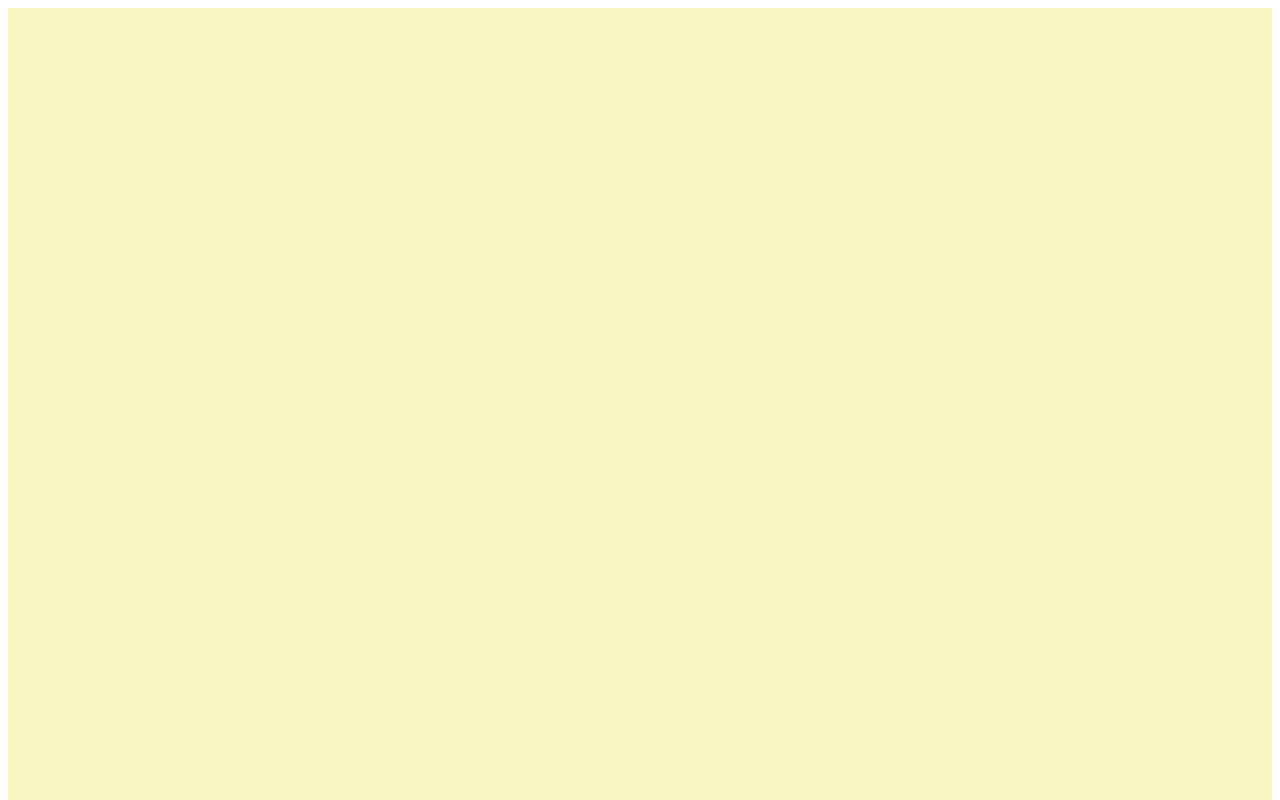
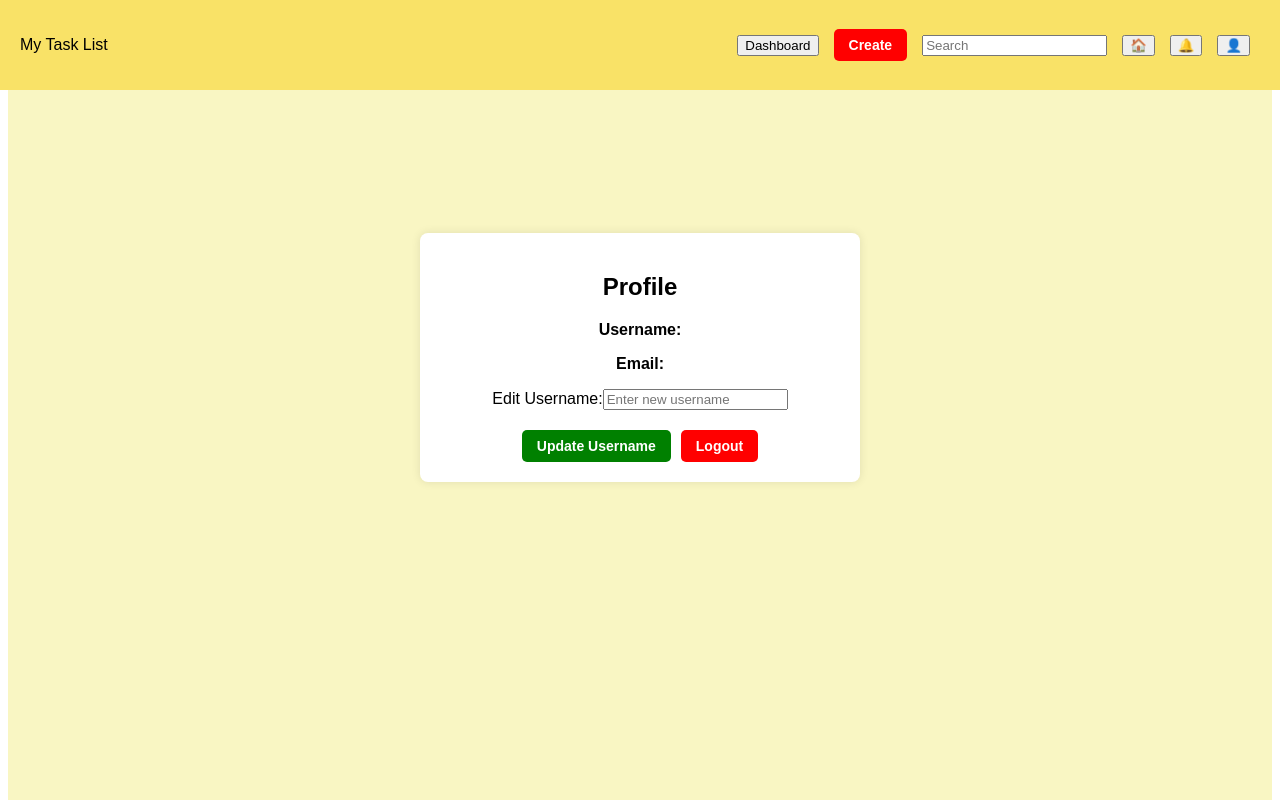
Before and after one commit to mixkie14135/Project_SA, a Vue app in the folder frontend/: page /profile in a window 1280 px wide. Before the commit this address had no page. Shown: the top 800 px of the page. Built offline with nearby package versions, Linux system fonts and the light colour scheme; no server answers; sample sign-in values are in the browser's storage.

Commit message:
เพิ่่มหน้าprofile ก่อนที่จะทำหน้า หน้าแจ้งเตือน

```diff
--- a/frontend/src/router/index.js
+++ b/frontend/src/router/index.js
@@ -2,17 +2,19 @@ import { createRouter, createWebHistory } from 'vue-router';
 import Home from '../views/Home.vue';
 import Login from '../views/Login.vue';
 import Register from '../views/Register.vue';
-import TaskDetail from '../views/TaskDetail.vue'; // เพิ่มการ import
-import EditTask from '../views/EditTask.vue'; // เพิ่มการ import
-import CreateTask from '../views/CreateTask.vue'; // เพิ่มการ import
+import TaskDetail from '../views/TaskDetail.vue';
+import EditTask from '../views/EditTask.vue';
+import CreateTask from '../views/CreateTask.vue';
+import Profile from '../views/Profile.vue'; // เพิ่มหน้า Profile
 
 const routes = [
   { path: '/', component: Login },
   { path: '/register', component: Register },
   { path: '/home', component: Home },
-  { path: '/tasks/:id', component: TaskDetail }, // หน้า Task Detail
-  { path: '/tasks/edit/:id', component: EditTask }, // เพิ่มหน้า Edit Task
-  { path: '/tasks/create', component: CreateTask }, // เพิ่ม route สำหรับหน้า CreateTask
+  { path: '/tasks/:id', component: TaskDetail },
+  { path: '/tasks/edit/:id', component: EditTask },
+  { path: '/tasks/create', component: CreateTask },
+  { path: '/profile', component: Profile } // เพิ่มหน้าโปรไฟล์
 ];
 
 const router = createRouter({
@@ -20,4 +22,22 @@ const router = createRouter({
   routes,
 });
 
+// ตรวจสอบการเข้าสู่ระบบก่อนการเข้าแต่ละหน้า
+router.beforeEach((to, from, next) => {
+  const token = localStorage.getItem('authToken');
+
+  // ถ้าไม่มี token และพยายามเข้าหน้า Home, ให้ไปที่ Login
+  if (!token && to.path === '/home') {
+    next('/'); // ไปที่หน้า login
+  }
+  // ถ้ามี token และพยายามเข้าหน้า Login ให้ไปที่หน้า Home
+  else if (token && to.path === '/') {
+    next('/home'); // ไปที่หน้า home
+  }
+  // ถ้ามีการเข้าไปที่หน้าอื่นๆ ที่ไม่ใช่ login หรือ home หรือหน้าโปรไฟล์ ก็ปล่อยให้ไป
+  else {
+    next();
+  }
+});
+
 export default router;
--- a/frontend/src/views/Home.vue
+++ b/frontend/src/views/Home.vue
@@ -7,9 +7,9 @@
         <button @click="goToDashboard">Dashboard</button>
         <button class="create-btn" @click="goToCreateTask">Create</button>
         <input type="text" placeholder="Search" class="search-bar">
-        <button class="icon-btn">🏠</button>
+        <button class="icon-btn" @click="goToHome">🏠</button> <!-- เพิ่มปุ่ม Home -->
         <button class="icon-btn">🔔</button>
-        <button class="icon-btn">👤</button>
+        <button class="icon-btn" @click="goToProfile">👤</button> <!-- เปลี่ยนเส้นทางไปที่หน้า Profile -->
       </div>
     </nav>
 
@@ -71,6 +71,7 @@ export default {
     }
   },
   methods: {
+
   // ✅ Fetch tasks for the logged-in user
   async fetchTasks() {
     const token = localStorage.getItem("authToken"); // ดึง token จาก localStorage
@@ -175,6 +176,17 @@ export default {
   goToTaskDetail(taskId) {
     this.$router.push(`/tasks/${taskId}`);  // ไปที่หน้ารายละเอียดงาน
   },
+
+  goToProfile() {
+    this.$router.push('/profile');  // ✅ เปลี่ยนเส้นทางไปที่หน้า Profile
+  },
+
+  // ฟังก์ชันสำหรับกลับไปหน้า Home
+  goToHome() {
+      console.log('Navigating to Home');  // เพิ่ม log เพื่อทดสอบ
+      this.$router.push('/home');
+    },
+
 
   nextPage() {
     if (this.currentPage < this.totalPages) {
@@ -336,6 +348,7 @@ export default {
   display: flex;
   align-items: center;
   gap: 15px;
+  margin-right: 50px;
 }
 
 /* ตั้งค่า font-family สำหรับทั้งเว็บไซต์ */
--- a/frontend/src/views/Login.vue
+++ b/frontend/src/views/Login.vue
@@ -49,8 +49,15 @@ export default {
         console.error(error);
       }
     }
+  },
+  mounted() {
+    const token = localStorage.getItem('authToken');
+    if (token) {
+      this.$router.push('/home'); // ถ้ามี token ให้ไปที่หน้า home
+    }
   }
 };
+
 </script>
 
 <style>
--- /dev/null
+++ b/frontend/src/views/Profile.vue
@@ -0,0 +1,268 @@
+<template>
+    <div class="profile-container">
+      <!-- ✅ Navbar -->
+      <nav class="navbar">
+        <div class="logo">My Task List</div>
+        <div class="nav-links">
+          <button @click="goToDashboard">Dashboard</button>
+          <button class="create-btn" @click="goToCreateTask">Create</button>
+          <input  type="text" placeholder="Search" class="search-bar">
+          <button class="icon-btn" @click="goToHome">🏠</button> <!-- ปุ่ม Home -->
+          <button class="icon-btn">🔔</button>
+          <button class="icon-btn" @click="goToProfile">👤</button> <!-- เปลี่ยนเส้นทางไปที่หน้า Profile -->
+        </div>
+      </nav>
+
+      <!-- ✅ Profile Content -->
+      <div class="profile-box">
+        <h2>Profile</h2>
+        <p><strong>Username:</strong> {{ username }}</p>
+        <p><strong>Email:</strong> {{ email }}</p>
+
+        <!-- แก้ไขชื่อผู้ใช้ -->
+        <div>
+          <label for="username">Edit Username:</label>
+          <input v-model="newUsername" type="text" placeholder="Enter new username"  />
+
+        </div>
+
+        <!-- ปุ่ม Logout -->
+        <div class="btn-container">
+        <button @click="updateUsername" class="btn_update">Update Username</button>
+        <button @click="logout" class="btn_logout">Logout</button>
+        </div>
+      </div>
+
+      <!-- ✅ Footer -->
+      <footer class="footer">© 2025 My Task List | วางแผนทุกวัน จัดการทุกเป้าหมาย</footer>
+    </div>
+  </template>
+
+  <script>
+  export default {
+    data() {
+      return {
+        username: "",  // เก็บชื่อผู้ใช้จาก API
+        email: "",      // เก็บอีเมลจาก API
+        newUsername: "", // สำหรับการอัพเดตชื่อผู้ใช้
+      };
+    },
+    methods: {
+      // ฟังก์ชันดึงข้อมูลผู้ใช้จาก API
+      async fetchUserInfo() {
+        const token = localStorage.getItem('authToken'); // ดึง token จาก localStorage
+        if (!token) {
+          this.$router.push('/login'); // ถ้าไม่มี token ให้ไปหน้า login
+          return;
+        }
+
+        try {
+          const response = await fetch('http://localhost:8800/api/auth/me', {
+            method: 'GET',
+            headers: {
+              'Authorization': `Bearer ${token}`,  // ส่ง JWT token ไปใน header
+              'Content-Type': 'application/json',
+            },
+          });
+
+          const data = await response.json();
+          this.username = data.username;  // แสดงชื่อผู้ใช้จาก API
+          this.email = data.email;        // แสดงอีเมลจาก API
+        } catch (error) {
+          console.error("Error fetching user info:", error);
+        }
+      },
+
+      // ฟังก์ชันสำหรับแก้ไขชื่อผู้ใช้
+      async updateUsername() {
+        const token = localStorage.getItem('authToken');
+        if (!token) {
+          this.$router.push('/login');
+          return;
+        }
+
+        try {
+          const response = await fetch('http://localhost:8800/api/auth/update-username', {
+            method: 'PUT',
+            headers: {
+              'Authorization': `Bearer ${token}`,
+              'Content-Type': 'application/json',
+            },
+            body: JSON.stringify({ username: this.newUsername }),
+          });
+
+          const data = await response.json();
+          if (response.ok) {
+            this.username = data.username; // อัพเดตชื่อผู้ใช้ในหน้าโปรไฟล์
+            alert("Username updated successfully!");
+          } else {
+            alert(data.error || "Failed to update username");
+          }
+        } catch (error) {
+          console.error("Error updating username:", error);
+        }
+      },
+
+      // ฟังก์ชันสำหรับ Logout
+      logout() {
+        const confirmLogout = window.confirm("Are you sure you want to log out?");
+        if (confirmLogout) {
+          localStorage.removeItem('authToken'); // ลบ token ออกจาก localStorage
+          this.$router.push('/');  // ไปที่หน้า login
+        }
+      },
+
+      // ฟังก์ชันสำหรับเปลี่ยนเส้นทางไปยังหน้า Dashboard
+      goToDashboard() {
+        this.$router.push('/dashboard');
+      },
+
+      // ฟังก์ชันสำหรับเปลี่ยนเส้นทางไปยังหน้า CreateTask
+      goToCreateTask() {
+        this.$router.push('/tasks/create');
+      },
+
+      // ฟังก์ชันสำหรับเปลี่ยนเส้นทางไปยังหน้า Home
+      goToHome() {
+        this.$router.push('/home');
+      },
+
+      // ฟังก์ชันสำหรับเปลี่ยนเส้นทางไปยังหน้า Profile
+      goToProfile() {
+        this.$router.push('/profile');
+      }
+    },
+
+    mounted() {
+      this.fetchUserInfo();  // เรียกข้อมูลผู้ใช้เมื่อหน้าโปรไฟล์โหลด
+    }
+  };
+  </script>
+
+  <style scoped>
+  /* ✅ ตั้งค่า Layout หลัก */
+
+  .profile-container {
+    font-family: Arial, sans-serif;
+    display: flex;
+    flex-direction: column;
+    align-items: center;
+    min-height: 100vh;
+    background: #f9f6c3;
+    width: 100%;
+    position: relative;
+    padding-top: 450px;
+  }
+
+  .profile-box {
+    background: white;
+    padding: 20px;
+    border-radius: 8px;
+    text-align: center;
+    box-shadow: 0px 0px 10px rgba(0, 0, 0, 0.1);
+    width: 400px;
+  }
+
+  .update-bar {
+    margin-top: 10px;
+    padding: 8px;
+    border-radius: 5px;
+    border: 1px solid #ccc;
+    width: 100%;
+  }
+
+
+
+  /* ✅ Navbar */
+  .navbar {
+    width: 100%;
+    background: #f9e267;
+    padding: 15px 20px;
+    display: flex;
+    justify-content: space-between;
+    align-items: center;
+    position: fixed;
+    top: 0;
+    left: 0;
+    height: 60px;
+    z-index: 1000;
+  }
+
+   /* ✅ ปุ่ม Create */
+.create-btn {
+  background: red;
+  color: white;
+  padding: 8px 15px;
+  border-radius: 5px;
+  font-size: 14px;
+  font-weight: bold;
+  border: none;
+  cursor: pointer;
+}
+
+.create-btn:hover {
+  background: darkred;
+}
+
+/* สำหรับการจัดเรียงปุ่มแนวนอน */
+.btn-container {
+    margin-top: 20px;
+    display: flex; /* ใช้ flexbox เพื่อจัดเรียงปุ่มในแนวนอน */
+    gap: 10px; /* ระยะห่างระหว่างปุ่ม */
+    justify-content: center; /* จัดตำแหน่งปุ่มให้อยู่กึ่งกลาง */
+}
+
+/* ปุ่ม Logout และ Update ก่อนจะ hover */
+.btn_logout {
+    background: red;  /* สีพื้นก่อน hover */
+    color: white;
+    padding: 8px 15px;
+    border-radius: 5px;
+    font-size: 14px;
+    font-weight: bold;
+    border: none;
+    cursor: pointer;
+}
+
+.btn_update {
+    background: green;  /* สีพื้นก่อน hover */
+    color: white;
+    padding: 8px 15px;
+    border-radius: 5px;
+    font-size: 14px;
+    font-weight: bold;
+    border: none;
+    cursor: pointer;
+}
+
+/* เปลี่ยนสีเมื่อ hover */
+.btn_logout:hover {
+    background: darkred;  /* เปลี่ยนสีเมื่อ hover */
+}
+
+.btn_update:hover {
+    background: darkgreen;  /* เปลี่ยนสีเมื่อ hover */
+}
+
+
+
+
+  .nav-links {
+    display: flex;
+    align-items: center;
+    gap: 15px;
+    margin-right: 50px;
+  }
+
+
+  .footer {
+    width: 100%;
+    background: #f9e267;
+    padding: 15px 0;
+    text-align: center;
+    font-size: 0.9rem;
+    position: absolute;
+    bottom: 0;
+    left: 0;
+  }
+  </style>
```
Also changed, not shown: 2 other files (tests, documents, lock files or other folders).
